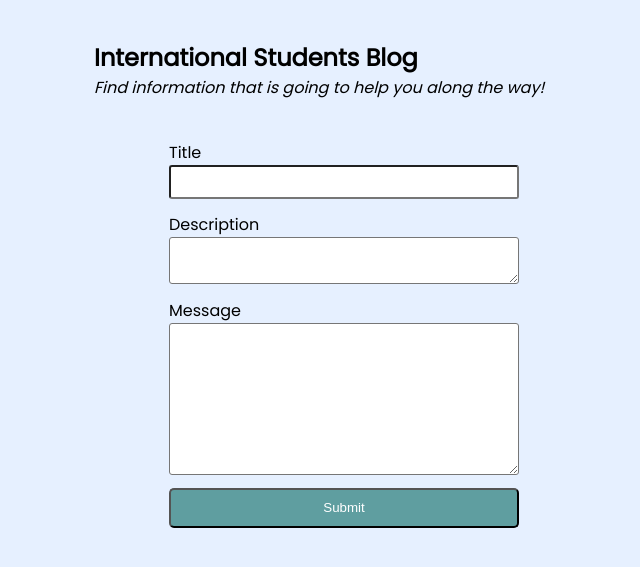
After one commit to DizzyMelo/internationalblog, a Django app: page /internationalblog/new-post/ in a window 1280 px wide. The commit adds this page. Shown: the top 567 px of the page, without its empty margins (296-936 px from the left). Run offline with Django 4.2, Linux system fonts and the light colour scheme.

Commit message:
add new post

```diff
--- /dev/null
+++ b/internationalblog/forms.py
@@ -0,0 +1,6 @@
+from django import forms
+
+class AddPostForm(forms.Form):
+    post_title = forms.CharField(max_length=200)
+    post_description = forms.CharField(max_length=300, widget=forms.Textarea)
+    post_message = forms.CharField(max_length=5000,  widget=forms.Textarea)
--- a/internationalblog/static/css/style.css
+++ b/internationalblog/static/css/style.css
@@ -14,6 +14,9 @@ body {
 #content {
     margin: 0 auto;
     max-width: 960px;
+    display: flex;
+    flex-direction: column;
+    align-items: center;
 }
 
 header {
@@ -24,10 +27,15 @@ header {
 header p {
     font-style: italic;
 }
-
+.posts {
+    display: flex;
+    flex-direction: column;
+    align-self: flex-start;
+    align-items: flex-start;
+}
 .post {
     max-width: 700px;
-    margin: 1.3em auto;
+    margin: 1.3em;
 }
 
 .post h3 {
@@ -42,7 +50,7 @@ header p {
     justify-content: end;
 }
 
-/* POST PAGe */
+/* POST PAGE */
 
 .post-header {
     margin: 2em auto;
@@ -58,3 +66,35 @@ header p {
     color: #888;
     font-style: italic;
 }
+
+/* NEW POST PAGE */
+
+.input-style {
+    border-radius: 3px;
+    margin-bottom: 1em;
+}
+
+.new-post {
+    width: 350px;
+    display: flex;
+    flex-direction: column;
+    justify-content: center;
+    align-self: center;
+    align-content: center;
+}
+
+.new-post__input {
+    display: flex;
+    flex-direction: column;
+}
+
+input[type="text"] {
+    height: 30px;
+}
+input[type="submit"] {
+    width: 350px;
+    height: 40px;
+    background-color: cadetblue;
+    border-radius: 5px;
+    color: white;
+}
--- a/internationalblog/urls.py
+++ b/internationalblog/urls.py
@@ -5,4 +5,7 @@ from . import views
 urlpatterns = [
     path('', views.index, name='index'),
     path('<int:post_id>/', views.post, name='post'),
+    path('new-post/', views.new_post, name='new_post'),
+    path('new-post/add-post/', views.add_post, name='add_post'),
+    path('thanks/', views.thanks, name='thanks'),
 ]
--- a/internationalblog/views.py
+++ b/internationalblog/views.py
@@ -1,8 +1,9 @@
+from datetime import datetime
 from django.shortcuts import render
-from django.http import HttpResponse
-from django.template import loader
 
-from .models import Post
+from .forms import AddPostForm
+
+from .models import Post, User
 
 def index(request):
     # latest_question_list = Post.objects.order_by('-pub_date')[:5]
@@ -16,3 +17,31 @@ def post(request, post_id):
     }
     # return HttpResponse(template.render(context, request))
     return render(request, 'post.html', context)
+
+def new_post(request):
+    return render(request, 'new_post.html')
+
+
+def add_post(request):
+    if request.method == 'POST':
+        form = AddPostForm(request.POST)
+        if form.is_valid():
+            post_title = form.cleaned_data['post_title']
+            post_description = form.cleaned_data['post_description']
+            post_message = form.cleaned_data['post_message']
+            Post.objects.create(user = User.objects.get(pk=1),
+                                post_title = post_title,
+                                post_description = post_description,
+                                post_message = post_message,
+                                post_date = datetime.now(),
+                                status = True)
+            return render(request, 'thanks.html')
+        else:
+            form = AddPostForm()
+
+    return render(request, 'index.html')
+
+
+
+def thanks(request):
+    return render(request, 'thanks.html')
--- /dev/null
+++ b/templates/new_post.html
@@ -0,0 +1,41 @@
+{% load static %}
+
+<!DOCTYPE html>
+<html lang="en">
+<head>
+    <meta charset="UTF-8">
+    <meta http-equiv="X-UA-Compatible" content="IE=edge">
+    <meta name="viewport" content="width=device-width, initial-scale=1.0">
+    <link rel="stylesheet" href="{% static '/css/style.css' %}">
+    <title>Blog</title>
+</head>
+<body>
+    <div id="content">
+        <header>
+            <h2>International Students Blog</h2>
+            <p>Find information that is going to help you along the way!</p>
+        </header>
+
+        <form action="add-post/" method="POST">
+            <div class="new-post">
+                {% csrf_token %}
+                <div class="new-post__input">
+                    <label for="post_title">Title</label>
+                    <input class="input-style" type="text" name="post_title" id="post_title">
+                </div>
+                <div class="new-post__input">
+                    <label for="post_description">Description</label>
+                    <textarea class="input-style" name="post_description" id="post_description" cols="30" rows="3"></textarea>
+                </div>
+                <div class="new-post__input">
+                    <label for="post_message">Message</label>
+                    <textarea class="input-style" name="post_message" id="post_message" cols="30" rows="10"></textarea>
+                </div>
+
+                <input type="submit" value="Submit">
+            </div>
+
+        </form>
+    </div>
+</body>
+</html>
```
Also changed, not shown: templates/index.html (+5 -2 lines), templates/thanks.html (added, +20 -0 lines), README.md, db.sqlite3.
